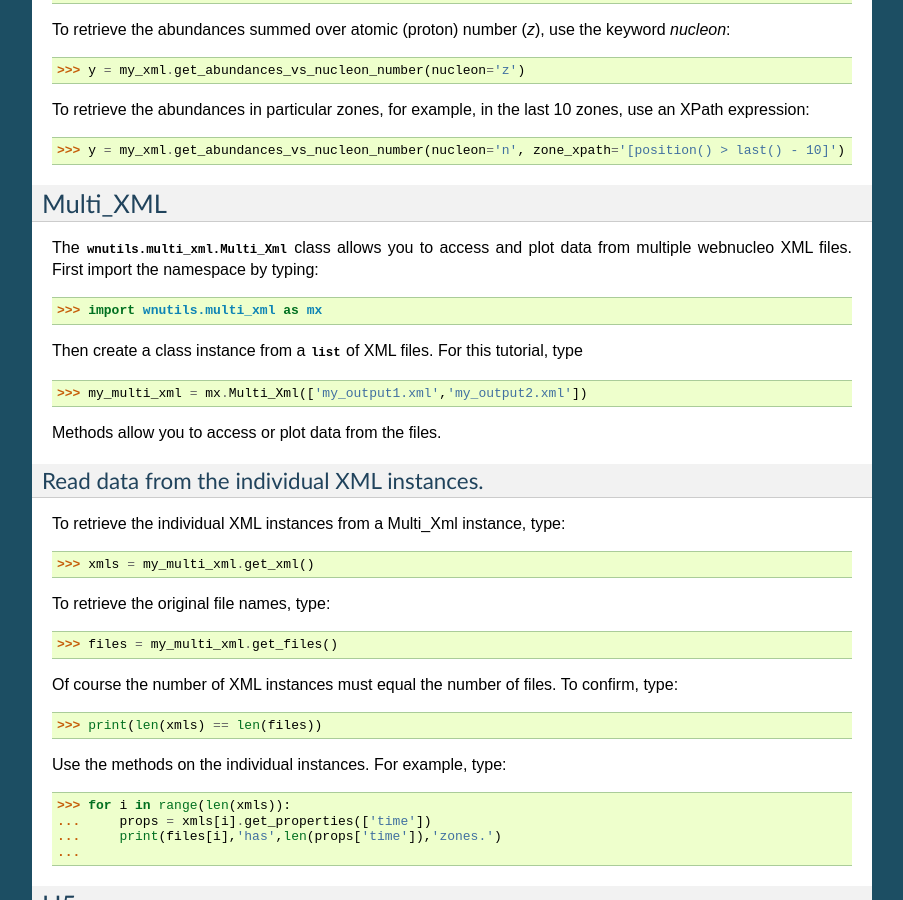
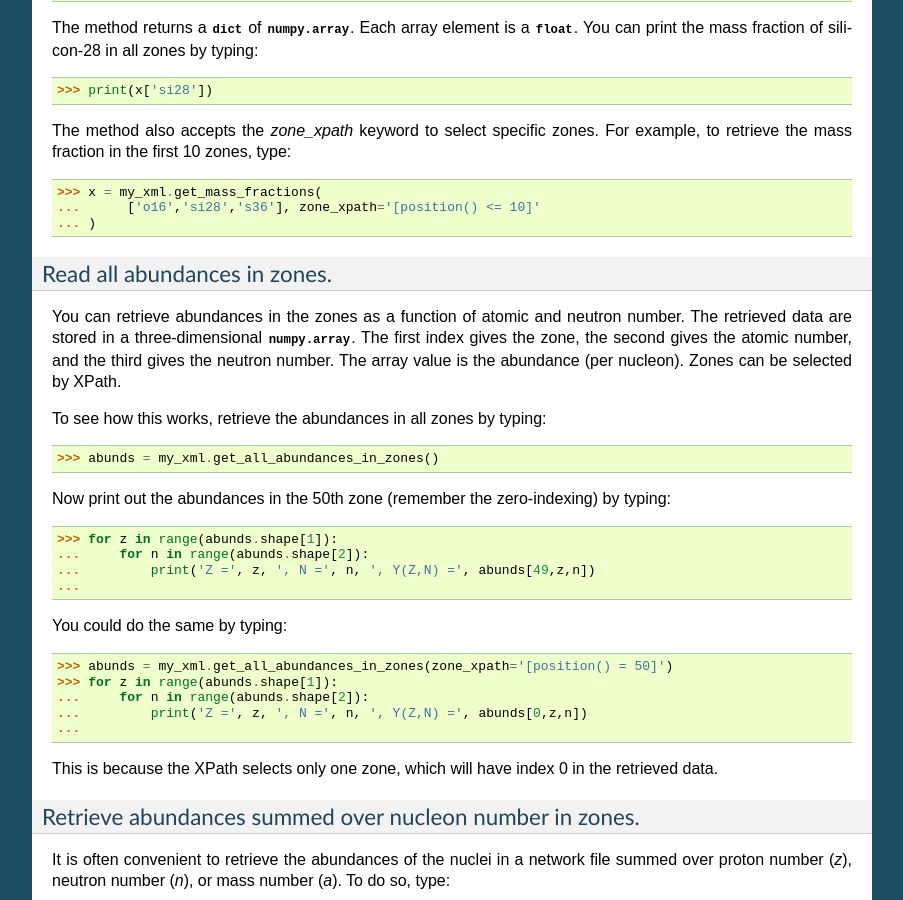
Before and after one commit to mbradle/wnutils, a Sphinx documentation site: the page built from doc/source/read_tutorial.rst, in a window 1280 px wide and 900 px high, scrolled down 4299 px. Shown: the whole window, without its empty margins (198-1101 px from the left). Built offline with Sphinx 7.4.7, drawn with Linux system fonts in a browser that asks for light colours; some of the changed text lies outside the part shown.

Commit message:
Add retrieval of all abundances in zones and of network limits.  Add n to h5 nuclide data retrieval.  Update tutorials.

```diff
--- a/doc/source/read_tutorial.rst
+++ b/doc/source/read_tutorial.rst
@@ -88,6 +88,36 @@
     >>> sp = 'fe56'
     >>> for i in range(len(fe[sp]['t9'])):
     ...     print('t9 = ', fe[sp]['t9'][i], 'G(t9) = ', fe[sp]['partf'][i])
+    ...
+
+Read the network limits.
+........................
+
+It is often useful to know the limits of the network that comprises the
+nuclei in the nuclear data collection.  To get this information, type::
+
+    >>> lim = my_xml.get_network_limits()
+
+This returns a :obj:`dict` of :obj:`numpy.array` objects.  The array
+retrieved with key `z` gives the atomic numbers.  The array retrieved with
+key `n_min` gives the smallest neutron number present for the corresponding
+atomic number, while the array retrieved with key `n_max` gives the largest
+neutron number present for the corresponding atomic number.  You can print
+out the retrieved data by typing::
+
+    >>> for z in range(len(lim['z'])):
+    ...     print('Z =', z, ': N_min =', lim['n_min'][z], ', N_max =', lim['n_max'][z])
+    ...
+
+You can retrieve a subnetwork with an XPath expression.  For example,
+you can type::
+
+    >>> lim = my_xml.get_network_limits(nuc_xpath = '[z <= 5 or z >= 25]')
+
+Now print out the data::
+
+    >>> for i in range(len(lim['z'])):
+    ...     print('Z =', lim['z'][i], ': N_min =', lim['n_min'][i], ', N_max =', lim['n_max'][i])
     ...
 
 Read all properties in a zone.
@@ -235,6 +265,39 @@
     >>> x = my_xml.get_mass_fractions(
     ...      ['o16','si28','s36'], zone_xpath='[position() <= 10]'
     ... )
+
+Read all abundances in zones.
+.............................
+
+You can retrieve abundances in the zones as a function of atomic and
+neutron number.  The retrieved data are stored in a three-dimensional
+:obj:`numpy.array`.  The first index gives the zone, the second
+gives the atomic number, and the third gives the neutron number.  The
+array value is the abundance (per nucleon).  Zones can be selected by
+XPath.
+
+To see how this works, retrieve the abundances in all zones by typing::
+
+    >>> abunds = my_xml.get_all_abundances_in_zones()
+
+Now print out the abundances in the 50th zone (remember the zero-indexing)
+by typing::
+
+    >>> for z in range(abunds.shape[1]):
+    ...     for n in range(abunds.shape[2]):
+    ...         print('Z =', z, ', N =', n, ', Y(Z,N) =', abunds[49,z,n])
+    ...
+
+You could do the same by typing::
+
+    >>> abunds = my_xml.get_all_abundances_in_zones(zone_xpath='[position() = 50]')
+    >>> for z in range(abunds.shape[1]):
+    ...     for n in range(abunds.shape[2]):
+    ...         print('Z =', z, ', N =', n, ', Y(Z,N) =', abunds[0,z,n])
+    ...
+
+This is because the XPath selects only one zone, which will have index 0 in
+the retrieved data.
 
 Retrieve abundances summed over nucleon number in zones.
 ........................................................
```
Also changed, not shown: doc/source/changelog.rst (+7 -0 lines), 2 other files.
